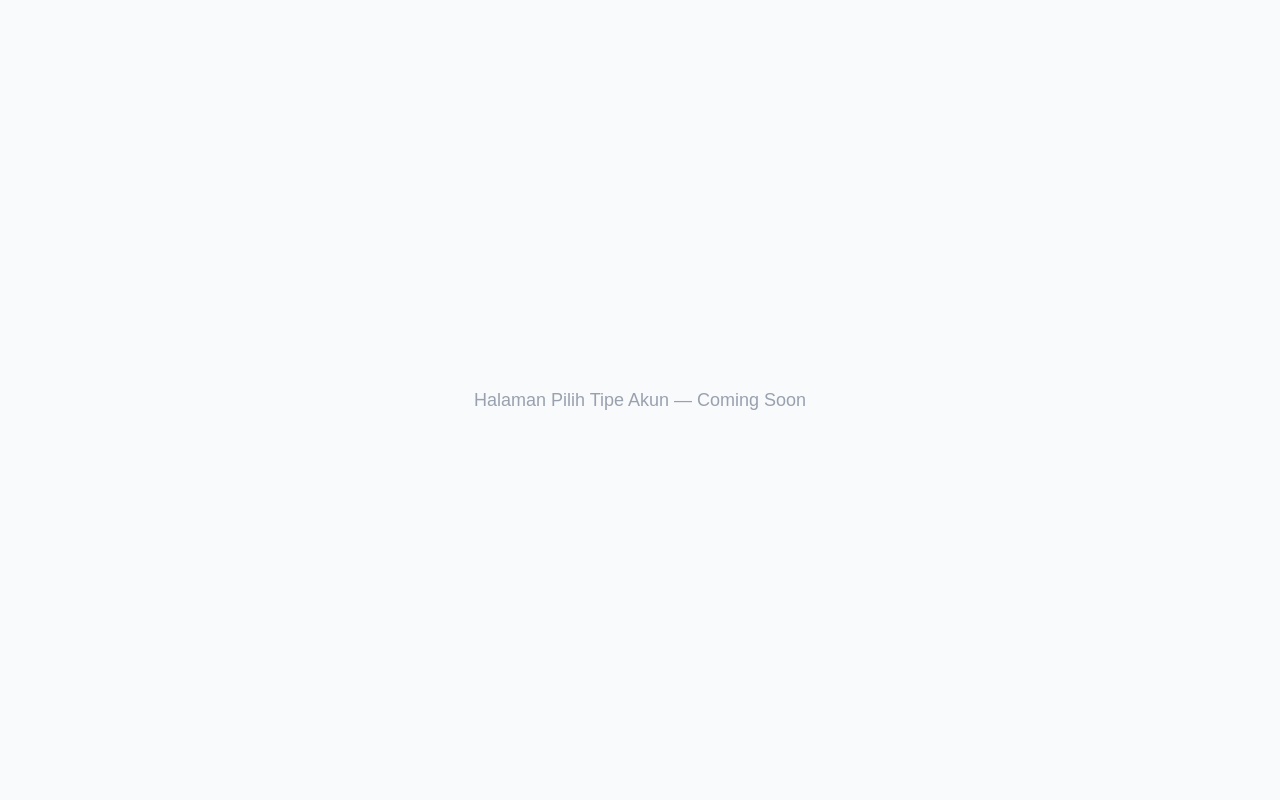
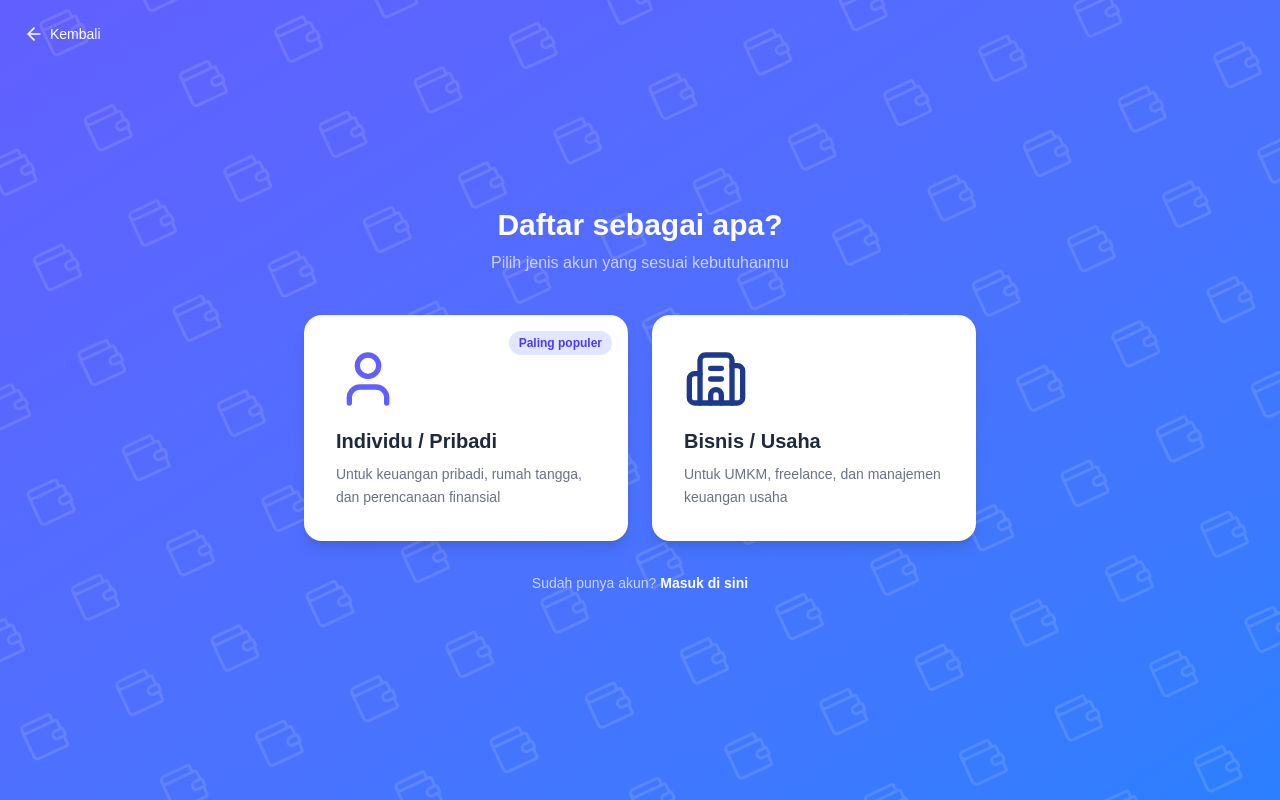
Before and after one commit to nicewars/niswar-finance-ai, a React (Vite) app: page /register-type in a window 1280 px wide. Built offline with nearby package versions, Linux system fonts and the light colour scheme.

Commit message:
Feat: Halaman Register Type (Individu & Bisnis)

```diff
--- a/src/App.jsx
+++ b/src/App.jsx
@@ -1,5 +1,6 @@
 import { BrowserRouter, Routes, Route, Navigate } from 'react-router-dom'
 import Login from './pages/login'
+import RegisterType from './pages/register-type'
 import './App.css'
 
 function PlaceholderPage({ judul }) {
@@ -16,7 +17,8 @@ function App() {
       <Routes>
         <Route path="/" element={<Navigate to="/login" replace />} />
         <Route path="/login" element={<Login />} />
-        <Route path="/register-type" element={<PlaceholderPage judul="Halaman Pilih Tipe Akun" />} />
+        <Route path="/register-type" element={<RegisterType />} />
+        <Route path="/register/individu" element={<PlaceholderPage judul="Registrasi Individu" />} />
         <Route path="/dashboard" element={<PlaceholderPage judul="Dashboard" />} />
       </Routes>
     </BrowserRouter>
--- /dev/null
+++ b/src/components/AuthBackground.jsx
@@ -0,0 +1,47 @@
+import { Wallet } from 'lucide-react'
+
+function WalletPattern() {
+  const CELL = 105  // 48px ikon + 57px jarak
+  const COLS = 20
+  const ROWS = 16   // 320 ikon total
+
+  return (
+    <div
+      className="absolute inset-0 overflow-hidden pointer-events-none"
+      style={{ zIndex: 0 }}
+    >
+      <div
+        style={{
+          position: 'absolute',
+          top: '50%',
+          left: '50%',
+          width: COLS * CELL,
+          height: ROWS * CELL,
+          transform: 'translate(-50%, -50%) rotate(-25deg)',
+          display: 'grid',
+          gridTemplateColumns: `repeat(${COLS}, ${CELL}px)`,
+        }}
+      >
+        {Array.from({ length: COLS * ROWS }, (_, i) => (
+          <div
+            key={i}
+            style={{ width: CELL, height: CELL, display: 'flex', alignItems: 'center', justifyContent: 'center' }}
+          >
+            <Wallet size={48} style={{ color: 'white', opacity: 0.12, strokeWidth: 1.5 }} />
+          </div>
+        ))}
+      </div>
+    </div>
+  )
+}
+
+function AuthBackground({ children }) {
+  return (
+    <div className="relative min-h-screen bg-gradient-to-br from-indigo-500 to-blue-500 flex items-center justify-center p-4 overflow-hidden">
+      <WalletPattern />
+      {children}
+    </div>
+  )
+}
+
+export default AuthBackground
--- a/src/pages/login.jsx
+++ b/src/pages/login.jsx
@@ -4,42 +4,7 @@ import { Wallet, Eye, EyeOff } from 'lucide-react'
 import { Label } from '@/components/ui/label'
 import { Checkbox } from '@/components/ui/checkbox'
 import { Input } from '@/components/ui/input'
-
-// Pattern dompet berulang memenuhi seluruh background
-function WalletPattern() {
-  const CELL = 105  // 48px ikon + 57px jarak
-  const COLS = 20
-  const ROWS = 16   // 320 ikon total
-
-  return (
-    <div
-      className="absolute inset-0 overflow-hidden pointer-events-none"
-      style={{ zIndex: 0 }}
-    >
-      <div
-        style={{
-          position: 'absolute',
-          top: '50%',
-          left: '50%',
-          width: COLS * CELL,
-          height: ROWS * CELL,
-          transform: 'translate(-50%, -50%) rotate(-25deg)',
-          display: 'grid',
-          gridTemplateColumns: `repeat(${COLS}, ${CELL}px)`,
-        }}
-      >
-        {Array.from({ length: COLS * ROWS }, (_, i) => (
-          <div
-            key={i}
-            style={{ width: CELL, height: CELL, display: 'flex', alignItems: 'center', justifyContent: 'center' }}
-          >
-            <Wallet size={48} style={{ color: 'white', opacity: 0.12, strokeWidth: 1.5 }} />
-          </div>
-        ))}
-      </div>
-    </div>
-  )
-}
+import AuthBackground from '@/components/AuthBackground'
 
 // SVG logo Google colorful
 function GoogleIcon() {
@@ -57,12 +22,7 @@ function Login() {
   const [showPassword, setShowPassword] = useState(false)
 
   return (
-    <div className="relative min-h-screen bg-gradient-to-br from-indigo-500 to-blue-500 flex items-center justify-center p-4 overflow-hidden">
-
-      {/* Pattern dompet berulang di background */}
-      <WalletPattern />
-
-      {/* Kartu login */}
+    <AuthBackground>
       <div
         className="relative z-10 bg-white rounded-2xl shadow-xl w-full max-w-[420px]"
         style={{ padding: '40px' }}
@@ -169,7 +129,7 @@ function Login() {
         </p>
 
       </div>
-    </div>
+    </AuthBackground>
   )
 }
 
--- /dev/null
+++ b/src/pages/register-type.jsx
@@ -0,0 +1,96 @@
+import { useState } from 'react'
+import { useNavigate, Link } from 'react-router-dom'
+import { User, Building2, ArrowLeft } from 'lucide-react'
+import AuthBackground from '@/components/AuthBackground'
+
+function RegisterType() {
+  const navigate = useNavigate()
+  const [showToast, setShowToast] = useState(false)
+
+  function handleBisnis() {
+    setShowToast(true)
+    setTimeout(() => setShowToast(false), 3000)
+  }
+
+  return (
+    <AuthBackground>
+
+      {/* Tombol kembali */}
+      <button
+        type="button"
+        onClick={() => navigate('/login')}
+        className="absolute top-6 left-6 z-20 flex items-center gap-1.5 text-white hover:opacity-75 transition-opacity cursor-pointer"
+      >
+        <ArrowLeft size={20} />
+        <span className="text-sm font-medium">Kembali</span>
+      </button>
+
+      {/* Konten utama */}
+      <div className="relative z-10 w-full max-w-2xl text-center">
+
+        {/* Heading */}
+        <h1 className="text-3xl font-bold text-white mb-2">
+          Daftar sebagai apa?
+        </h1>
+        <p className="text-white/70 text-base mb-10">
+          Pilih jenis akun yang sesuai kebutuhanmu
+        </p>
+
+        {/* Dua kartu */}
+        <div className="flex flex-col md:flex-row gap-4 md:gap-6">
+
+          {/* Kartu Individu */}
+          <div
+            onClick={() => navigate('/register/individu')}
+            className="relative bg-white rounded-2xl shadow-lg p-8 flex-1 cursor-pointer hover:scale-105 hover:shadow-2xl transition-all duration-200 text-left"
+          >
+            <span className="absolute top-4 right-4 bg-indigo-100 text-indigo-600 text-xs font-semibold px-2.5 py-1 rounded-full">
+              Paling populer
+            </span>
+            <User size={64} className="text-indigo-500 mb-4" />
+            <h2 className="text-xl font-bold text-gray-800 mb-2">
+              Individu / Pribadi
+            </h2>
+            <p className="text-gray-500 text-sm leading-relaxed">
+              Untuk keuangan pribadi, rumah tangga, dan perencanaan finansial
+            </p>
+          </div>
+
+          {/* Kartu Bisnis */}
+          <div
+            onClick={handleBisnis}
+            className="bg-white rounded-2xl shadow-lg p-8 flex-1 cursor-pointer hover:scale-105 hover:shadow-2xl transition-all duration-200 text-left"
+          >
+            <Building2 size={64} className="text-blue-900 mb-4" />
+            <h2 className="text-xl font-bold text-gray-800 mb-2">
+              Bisnis / Usaha
+            </h2>
+            <p className="text-gray-500 text-sm leading-relaxed">
+              Untuk UMKM, freelance, dan manajemen keuangan usaha
+            </p>
+          </div>
+
+        </div>
+
+        {/* Link ke login */}
+        <p className="text-white/70 text-sm mt-8">
+          Sudah punya akun?{' '}
+          <Link to="/login" className="text-white font-bold hover:underline">
+            Masuk di sini
+          </Link>
+        </p>
+
+      </div>
+
+      {/* Toast notifikasi Coming Soon */}
+      {showToast && (
+        <div className="fixed bottom-8 left-1/2 -translate-x-1/2 z-50 bg-gray-800 text-white px-6 py-3 rounded-full shadow-xl text-sm font-medium whitespace-nowrap">
+          🚧 Fitur Bisnis segera hadir!
+        </div>
+      )}
+
+    </AuthBackground>
+  )
+}
+
+export default RegisterType
```
